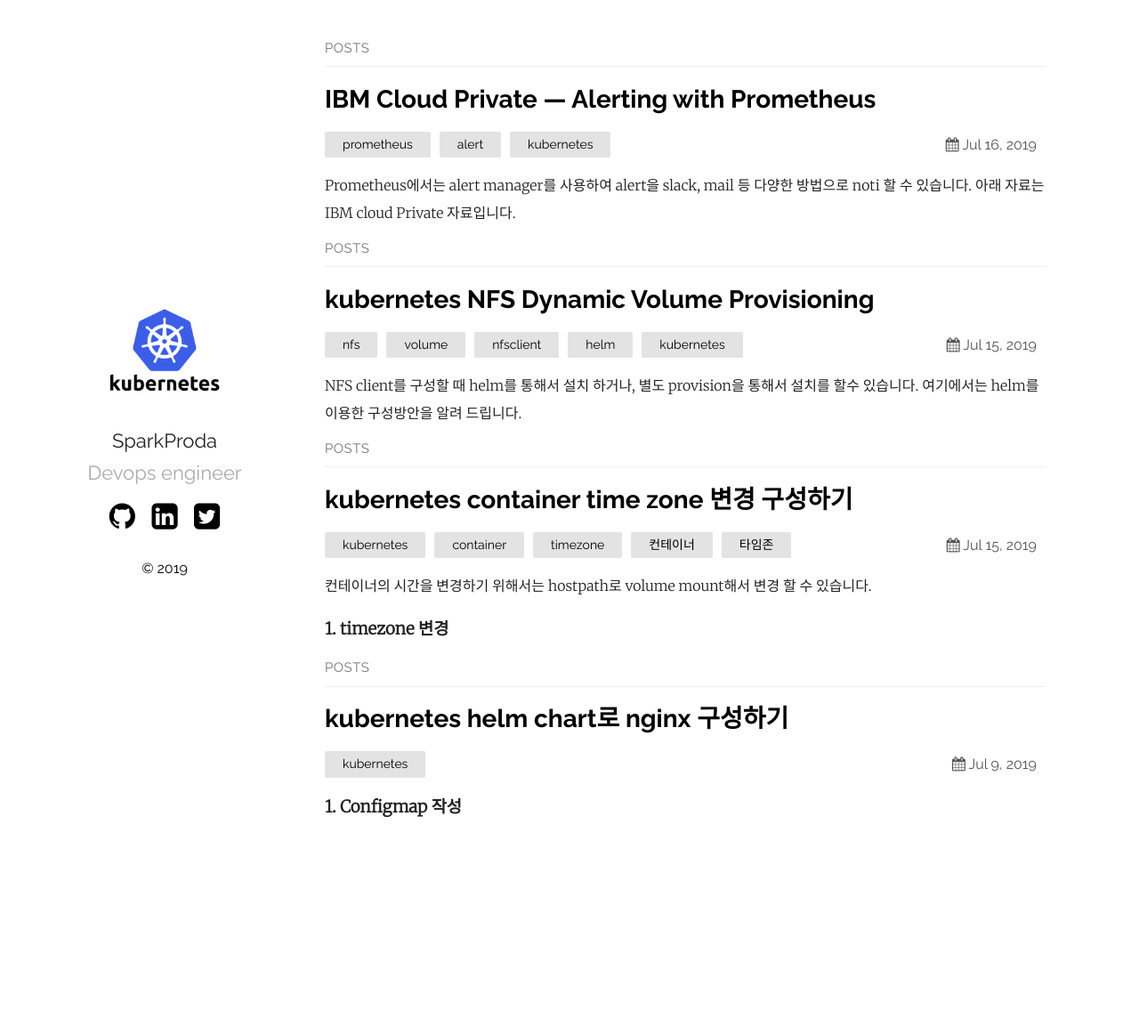
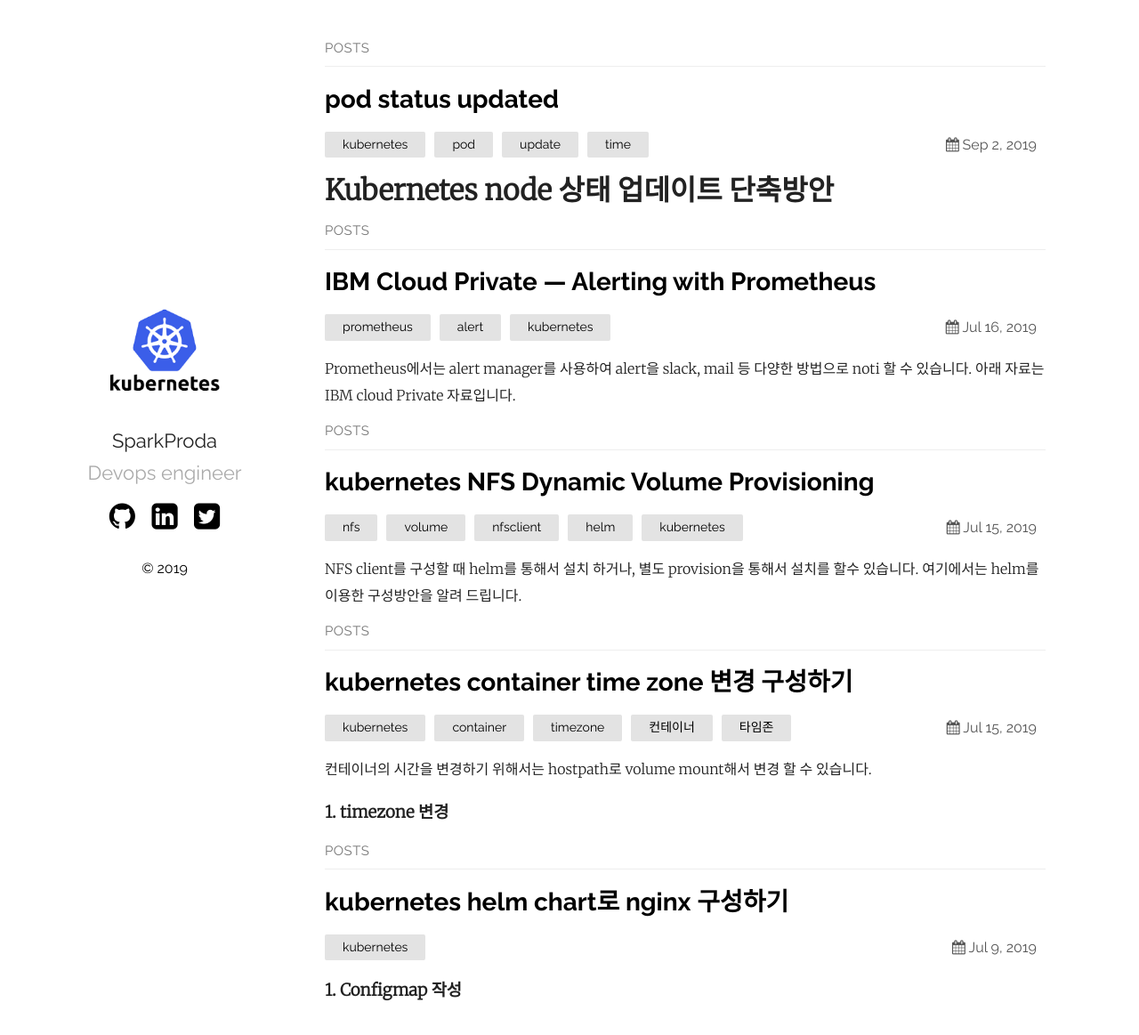
Before and after one commit to sparkproda/sparkproda.github.io, a Jekyll site: the page built from index.md, in a window 1280 px wide and 1173 px high. Shown: the top 1163 px of the window at 89% size. Built offline with Jekyll 4.4.1, drawn with Linux system fonts in a browser that asks for light colours; part of the change alters nothing that is shown.

Commit message:
add pod status

```diff
--- a/_config.yml
+++ b/_config.yml
@@ -19,9 +19,9 @@ plainwhite:
 
   # generate social links in footer
   social_links:
-    twitter: thelehhman
-    github:  thelehhman
-    linkedIn: in/thelehhman
+    twitter: sparkproda
+    github:  sparkproda
+    linkedIn: in/sparkproda
     rss: rss
     # dribbble: jekyll
     # facebook: jekyll
--- /dev/null
+++ b/_posts/2019-09-02-pod-status-update.markdown
@@ -0,0 +1,43 @@
+---
+layout: post
+title:  "pod status updated "
+date:   2019-09-02
+categories: kubernetes pod update time
+---
+# Kubernetes node 상태 업데이트 단축방안
+
+Pod 정보 업데이트 시간을 단축 하기 위한 옵션 설정값이 kubernetes 1.13에서 아래 부분으로 변경되었습니다.
+
+기존 pod-eviction-timeout 옵션에서 아래 부분으로 변경되었습니다.
+
+- default-not-ready-toleration-seconds
+- default-unreachable-toleration-seconds
+
+
+~~~
+services:
+  kube-controller:
+    extra_args:
+      node-monitor-period: Xs
+      node-monitor-grace-period: Xs
+  kubelet:
+      node-status-update-frequency: Xs
+  kube-api:
+    extra_args:
+      default-not-ready-toleration-seconds: X
+      default-unreachable-toleration-seconds: X
+~~~
+
+무엇보다 적용하기 위해서는 PoD를 재시작하여 Pod tolerations 정보가 업데이트 되어 있어야 합니다.
+
+~~~
+tolerations:
+  - effect: NoExecute
+    key: node.kubernetes.io/not-ready
+    operator: Exists
+    tolerationSeconds: 30
+  - effect: NoExecute
+    key: node.kubernetes.io/unreachable
+    operator: Exists
+    tolerationSeconds: 30
+~~~
```
Also changed, not shown: readme.md.
